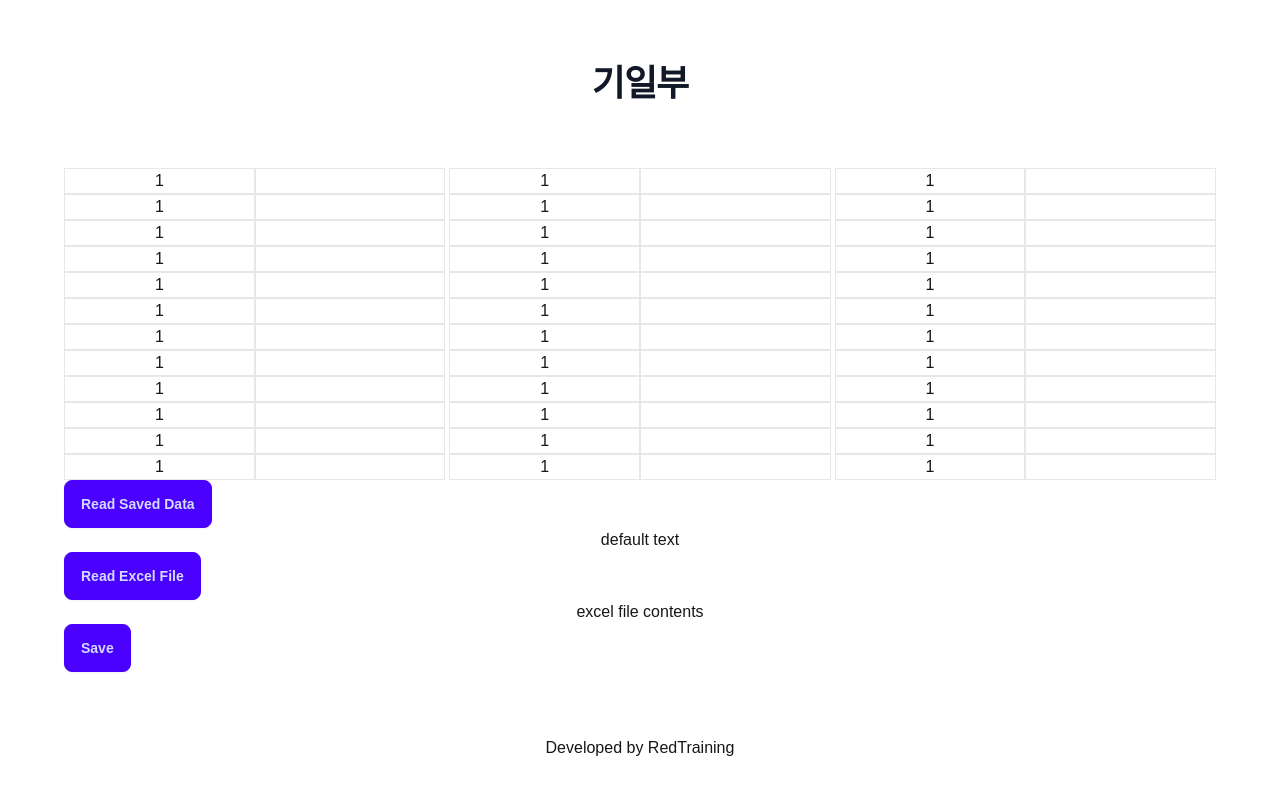
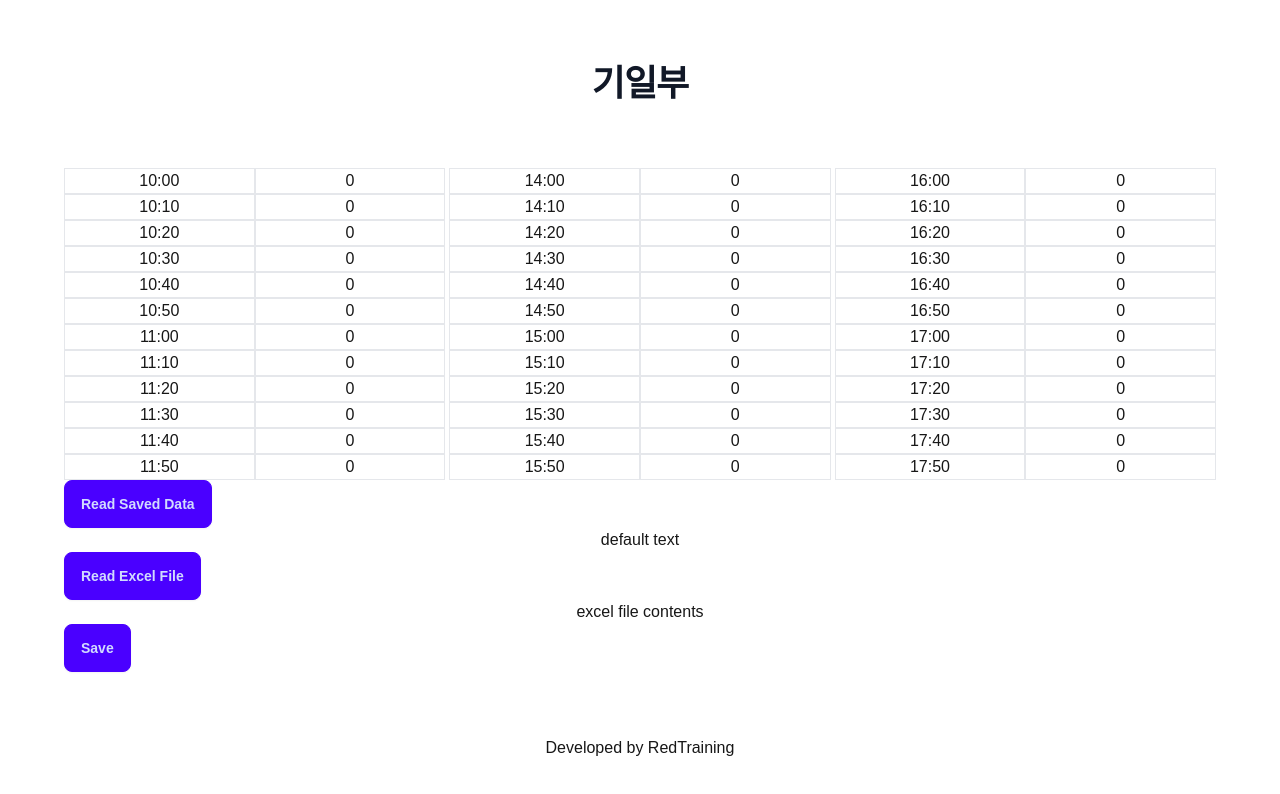
Before and after one commit to keenager/trial-schedule, a Next.js app: page / in a window 1280 px wide. Shown: the top 794 px of the page. Built offline with nearby package versions, Linux system fonts and the light colour scheme.

Commit message:
불러온 엑셀파일 내용을 표에 반영!

```diff
--- a/src/app/Buttons.tsx
+++ b/src/app/Buttons.tsx
@@ -3,12 +3,40 @@ import { open } from "@tauri-apps/plugin-dialog";
 import { BaseDirectory, writeTextFile } from "@tauri-apps/plugin-fs";
 import { useState } from "react";
 import { useScheduleCtx } from "./provider";
-import { Case } from "@/models/tcModel";
+import { Case, getTimeList, TcUnit } from "@/models/tcModel";
+
+const getTcMap = (result: Case[]): Map<string, TcUnit[]> => {
+  const dates = new Set(result.map((item) => item.날짜));
+  const tcMap = new Map<string, TcUnit[]>();
+
+  for (let date of dates) {
+    // 해당 날짜의 사건 리스트
+    const casesOfTheDate = result.filter((item) => item.날짜 == date);
+    // tcUnit으로 변환
+    const tcUnitsOfTheDate = getTimeList().map((time, i) => {
+      // 시각이 같은 사건들
+      const itemsOfTheTime = casesOfTheDate.filter((item) => item.시각 == time);
+      const gt10m = itemsOfTheTime.find((item) => item.소요예정시간);
+      const span = gt10m ? Number.parseInt(gt10m.소요예정시간) / 10 : 1;
+      return new TcUnit(i, date, time, itemsOfTheTime.length, span);
+    });
+
+    const bigSpanCases = tcUnitsOfTheDate.filter((unit) => unit.span > 1);
+    for (let item of bigSpanCases) {
+      for (let i = item.idx + 1; i < item.idx + item.span; i++) {
+        tcUnitsOfTheDate[i].isHidden = true;
+      }
+    }
+
+    tcMap.set(date, tcUnitsOfTheDate);
+  }
+  return tcMap;
+};
 
 export default function Buttons() {
   const [msg, setMsg] = useState("default text");
   const [excel, setExcel] = useState("excel file contents");
-  const tcList = useScheduleCtx().tcList;
+  const { tcList, setTcList } = useScheduleCtx();
 
   const readSavedHandler = async () => {
     const filePath = await open({ multiple: false, directory: false });
@@ -16,12 +44,19 @@ export default function Buttons() {
     const result = await invoke<string>("read_file_command", { filePath });
     setMsg(result);
   };
+
   const readExcelHandler = async () => {
     const filePath = await open({ multiple: false, directory: false });
     if (!filePath) return;
     const result = await invoke<Case[]>("read_data_from_excel", { filePath });
-    setExcel(result[10].사건명);
+    const filteredResult = result.filter(
+      (item) => item.사건번호.includes("고단") || item.사건번호.includes("고정")
+    );
+    const tcMap = getTcMap(filteredResult);
+    // console.log(tcMap);
+    setTcList(tcMap.get([...tcMap.keys()][1])!);
   };
+
   const saveHandler = async () => {
     // try {
     //   await writeTextFile("testFile.txt", "Hello World!!!", {
--- a/src/app/Cells.tsx
+++ b/src/app/Cells.tsx
@@ -25,15 +25,17 @@ export function CaseNumCell({ tc }: { tc: TcUnit }) {
         }
       : undefined;
 
+  const id = [tc.date, tc.time].join("-");
+
   return (
     <div
-      id={tc.time}
+      id={id}
       className={className}
       style={style}
       onClick={cellClickHandler}
       onContextMenu={contextHandler}
     >
-      {tc.caseNum}
+      {tc.count}
     </div>
   );
 }
--- a/src/app/provider.tsx
+++ b/src/app/provider.tsx
@@ -3,6 +3,7 @@ import React, { createContext, useContext } from "react";
 
 const ScheduleContext = createContext<UseScheduleReturnType>({
   tcList: [],
+  setTcList: () => {},
   undo: () => {},
   cellClickHandler: () => {},
   contextHandler: () => {},
--- a/src/lib/useSchedule.ts
+++ b/src/lib/useSchedule.ts
@@ -1,8 +1,9 @@
-import { useState } from "react";
+import { Dispatch, SetStateAction, useState } from "react";
 import { getTimeList, TcUnit } from "../models/tcModel";
 
 export type UseScheduleReturnType = {
   tcList: TcUnit[];
+  setTcList: Dispatch<SetStateAction<TcUnit[]>>;
   undo: (start: number, end: number, list: TcUnit[]) => void;
   cellClickHandler: (e: React.MouseEvent<HTMLDivElement>) => void;
   contextHandler: (e: React.MouseEvent<HTMLDivElement>) => void;
@@ -31,7 +32,9 @@ function merge(start: number, end: number, list: TcUnit[]) {
 
 export default function useSchedule(): UseScheduleReturnType {
   const [tcList, setTcList] = useState(
-    getTimeList().map((time, i) => new TcUnit(time, 1, i))
+    getTimeList().map(
+      (time, i) => new TcUnit(i, new Date().toLocaleDateString(), time, 0)
+    )
   );
   const [firstIdx, setfirstIdx] = useState(0);
   const [secondIdx, setsecondIdx] = useState(0);
@@ -50,7 +53,9 @@ export default function useSchedule(): UseScheduleReturnType {
 
   const cellClickHandler = (e: React.MouseEvent<HTMLDivElement>) => {
     e.stopPropagation();
-    const targetIdx = tcList.findIndex((tc) => tc.time === e.currentTarget.id);
+    const targetIdx = tcList.findIndex(
+      (tc) => tc.time === e.currentTarget.id.split("-")[1]
+    );
     const newList = [...tcList];
 
     switch (cellClickNum) {
@@ -84,7 +89,7 @@ export default function useSchedule(): UseScheduleReturnType {
 
     if (cellClickNum === 0) {
       const targetIdx = tcList.findIndex(
-        (tc) => tc.time === e.currentTarget.id
+        (tc) => tc.time === e.currentTarget.id.split("-")[1]
       );
       const newList = [...tcList];
       newList[targetIdx].isSelected = true;
@@ -145,6 +150,7 @@ export default function useSchedule(): UseScheduleReturnType {
 
   return {
     tcList,
+    setTcList,
     undo,
     cellClickHandler,
     contextHandler,
--- a/src/models/tcModel.ts
+++ b/src/models/tcModel.ts
@@ -10,25 +10,27 @@ export interface Case {
 
 export class TcUnit {
   constructor(
+    public idx: number,
     public date: string,
     public time: string,
-    public category: string,
-    public caseNum: number,
-    public personName: string,
-    public caseName: string,
+    // public category: string,
+    // public caseNum: string,
+    // public personName: string,
+    // public caseName: string,
+    public count: number = 0,
     public span: number = 1,
-    public idx: number = 0,
     public isSelected: boolean = false,
     public isHidden: boolean = false
   ) {
+    this.idx = idx;
     this.date = date;
     this.time = time;
-    this.category = category;
-    this.caseNum = caseNum;
-    this.personName = personName;
-    this.caseName = caseName;
+    // this.category = category;
+    // this.caseNum = caseNum;
+    // this.personName = personName;
+    // this.caseName = caseName;
+    this.count = count;
     this.span = span;
-    this.idx = idx;
     this.isSelected = isSelected;
     this.isHidden = isHidden;
   }
```
